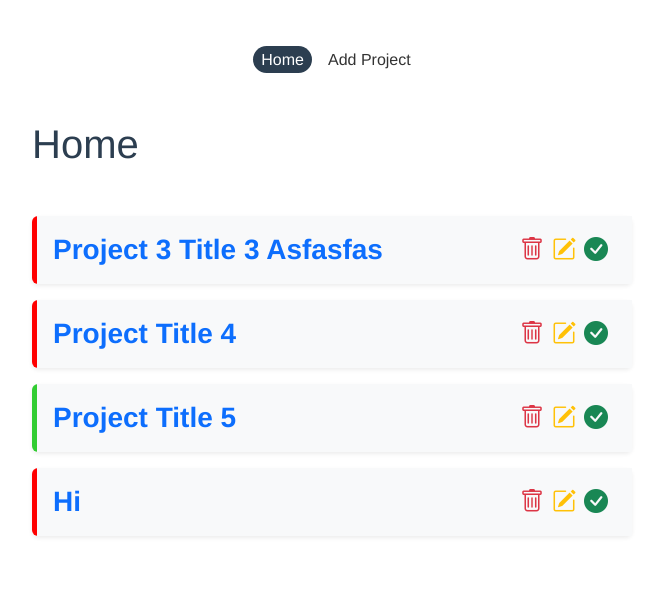
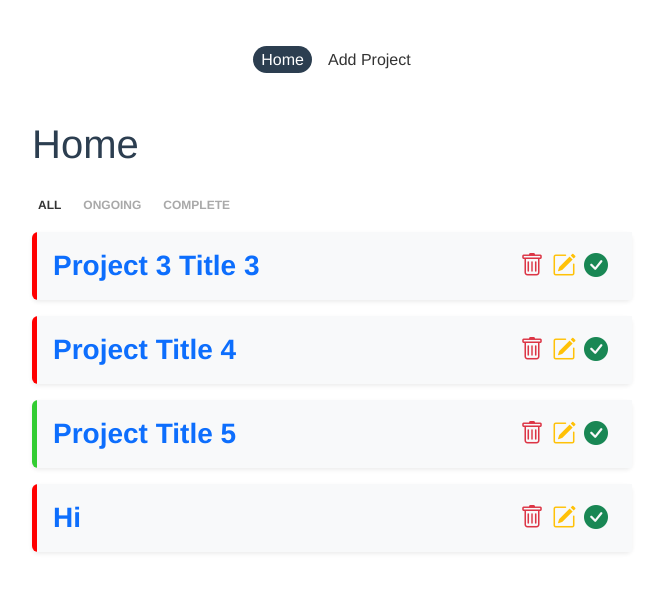
Before and after one commit to AUNG-MIN-OO/vue_js_recall, a Vue app in the folder project-planner/: page / in a window 1280 px wide. Shown: the top 592 px of the page, without its empty margins (308-966 px from the left). Built offline with nearby package versions, Linux system fonts and the light colour scheme; data requests are answered from the project's data file.

Commit message:
filter nav data transfer completed

```diff
--- a/project-planner/database/db.json
+++ b/project-planner/database/db.json
@@ -2,7 +2,7 @@
   "projects": [
     {
       "id": "3",
-      "title": "project 3 title 3 asfasfas",
+      "title": "project 3 title 3",
       "detail": "project details aa asfasfas",
       "complete": false
     },
--- /dev/null
+++ b/project-planner/src/components/FilterNav.vue
@@ -0,0 +1,33 @@
+<template>
+    <div class="mb-3">
+        <button @click="filterBy('all')" :class="{active : currentFilterValue==='all'}">all</button>
+        <button @click="filterBy('ongoing')" :class="{active : currentFilterValue==='ongoing'}">ongoing</button>
+        <button @click="filterBy('complete')" :class="{active : currentFilterValue==='complete'}">complete</button>
+    </div>
+</template>
+
+<script>
+export default {
+    props : ['currentFilterValue'],
+    methods: {
+        filterBy(value){
+            this.$emit("filterValue",value);
+        }
+    }
+}
+</script>
+
+<style scoped>
+    button{
+        border: 0;
+        margin-right: 10px;
+        text-transform: uppercase;
+        font-weight: bold;
+        color: darkgray;
+        background-color: #ffffff;
+        font-size: 12px;
+    }
+    .active{
+        color: #333333;
+    }
+</style>
--- a/project-planner/src/views/Home.vue
+++ b/project-planner/src/views/Home.vue
@@ -1,6 +1,7 @@
 <template>
     <div>
-        <h1 class="my-5">Home</h1>
+        <h1 class="mt-5 mb-4">Home</h1>
+        <FilterNav @filterValue="currentFilterValue=$event" :currentFilterValue="currentFilterValue"/>
         <div v-for="project in projects" :key="project.id">
             <SingleProject :project="project" @delete="deleteProject" @complete="completeProject"/>
         </div>
@@ -9,15 +10,18 @@
 
 <script>
 import SingleProject from "@/components/SingleProject.vue";
+import FilterNav from "@/components/FilterNav.vue";
 
 export default {
     name: "Home",
     components: {
+        FilterNav,
         SingleProject
     },
     data(){
         return{
-            projects : []
+            projects : [],
+            currentFilterValue : "all",
         }
     },
     methods : {
```
